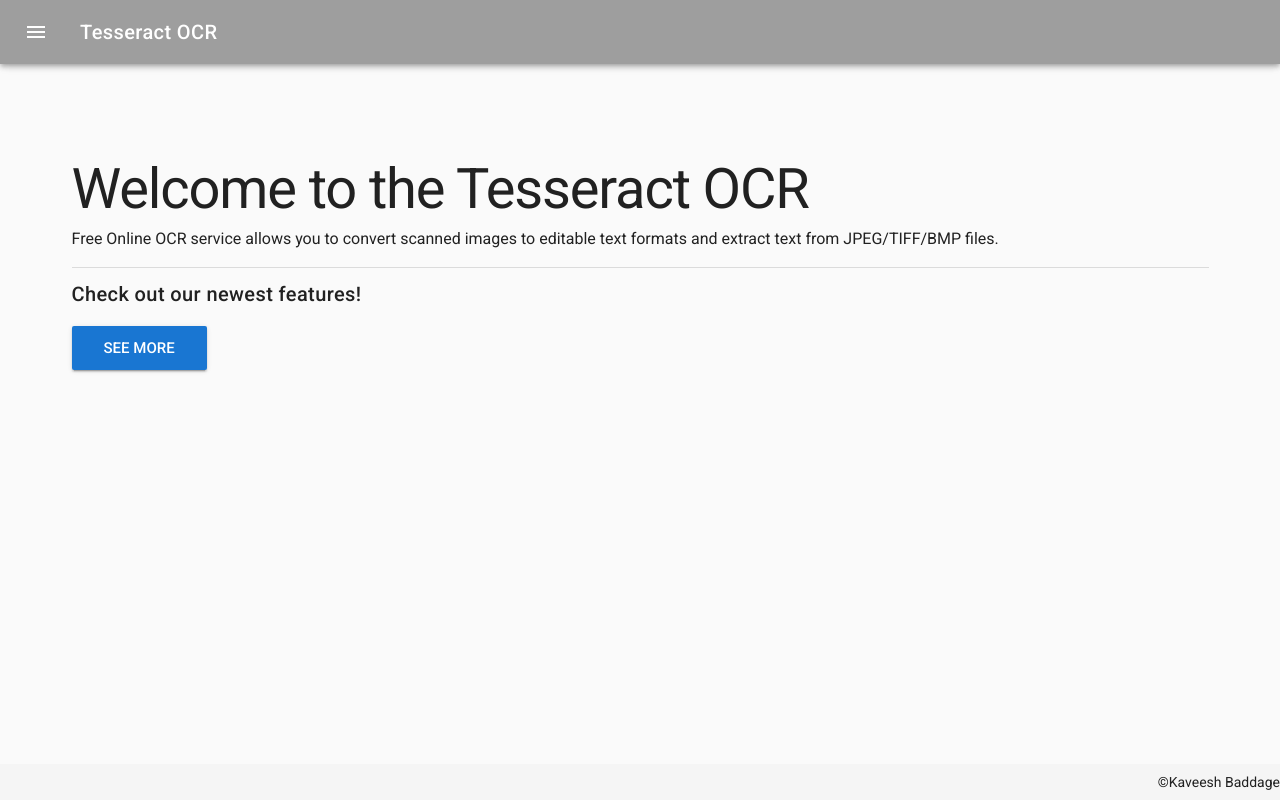
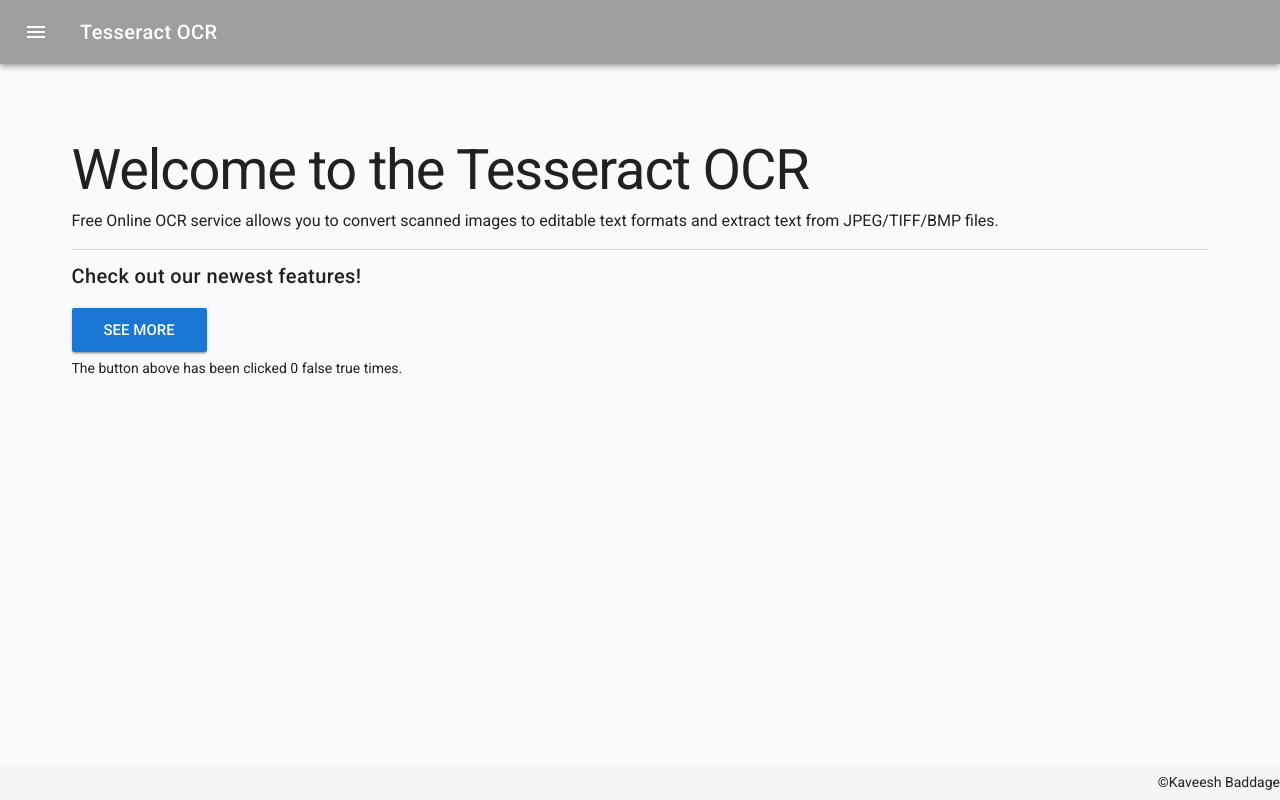
Before and after one commit to KaveeshBaddage/Vue---Laravel-Web-app-, a Vue app: page /#/dashboard in a window 1280 px wide. Built offline with nearby package versions, Linux system fonts and the light colour scheme.

Commit message:
Get data from props and access inside component

```diff
--- a/src/components/HomePage.vue
+++ b/src/components/HomePage.vue
@@ -7,7 +7,8 @@
           <span class="subheading"> Free Online OCR service allows you to convert scanned images to editable text formats and extract text from JPEG/TIFF/BMP files.</span>
           <v-divider class="my-3"></v-divider>
           <div class="title mb-3">Check out our newest features!</div>
-          <v-btn  @click="drawer = !drawer" large color="primary" class="mx-0">See more</v-btn>
+          <v-btn  @click="counter += 1,childData = !childData" large color="primary" class="mx-0">See more</v-btn>
+          <p>The button above has been clicked {{ counter }} {{ drawer }} {{childData}} times.</p>
         </v-flex>
      </v-layout>
     </v-container>
@@ -17,9 +18,28 @@
 <script>
 export default {
   data: () => ({
-    drawer: false
+    drawer: false,
+    counter: 0,
+    childData: ''
   }
-  )
+  ),
+  props: {
+    parentData: {
+      type: Boolean,
+      default () {
+        return true
+      }
+    }
+  },
+  methods: {
+    // maybe onchagne may onclick whatever..
+    // handleDataFc: function () {
+    //   this.$emit('interface', this.childData) // handle data and give it back to parent by interface
+    // }
+  },
+  beforeMount () {
+    this.childData = this.parentData // save props data to itself's data and deal with it
+  }
 }
 </script>
 
```
